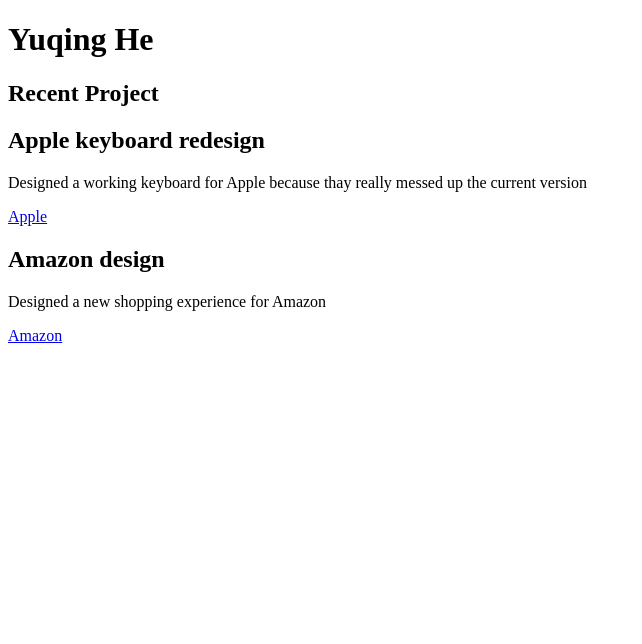
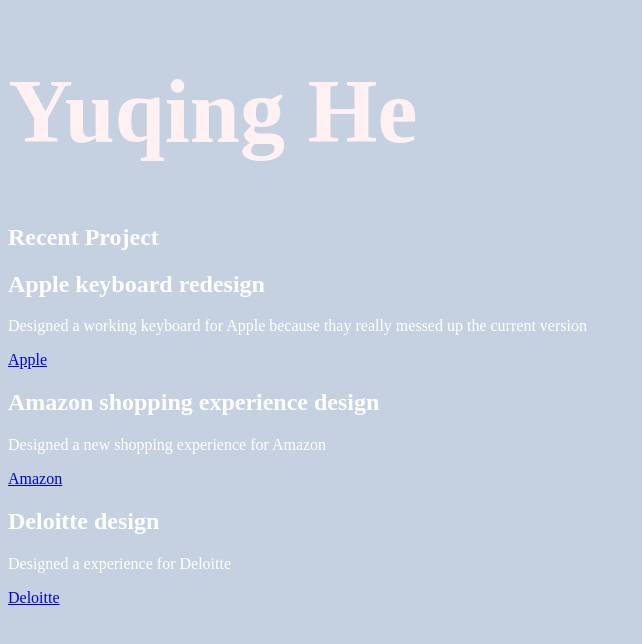
Before and after one commit to Eunicehe/week-04, a plain HTML site: page index.html in a window 1280 px wide. Shown: the whole page, without its empty margins (0-642 px from the left). Drawn offline with Linux system fonts and the light colour scheme.

Commit message:
add index

```diff
--- a/index.html
+++ b/index.html
@@ -4,11 +4,13 @@
     <meta charset="UTF-8">
     <meta name="viewport" content="width=device-width, initial-scale=1.0">
     <title>Week 04</title>
+
+    <link rel="stylesheet" href="./assets/css/style.css">
 </head>
 <body>
 
     <header>
-        <h1>Yuqing He</h1>
+        <h1 class="author">Yuqing He</h1>
     </header>
 
     <main>
@@ -22,10 +24,17 @@
         </article>
 
         <article>
-            <h1>Amazon design</h1>
+            <h1>Amazon shopping experience design</h1>
             <p>Designed a new shopping experience for Amazon</p>
 
             <p><a href="amazon.html">Amazon</a></p>
+        </article>
+
+        <article>
+            <h1>Deloitte design</h1>
+            <p>Designed a experience for Deloitte</p>
+
+            <p><a href="deloitte.html">Deloitte</a></p>
         </article>
 
     </main>
```
